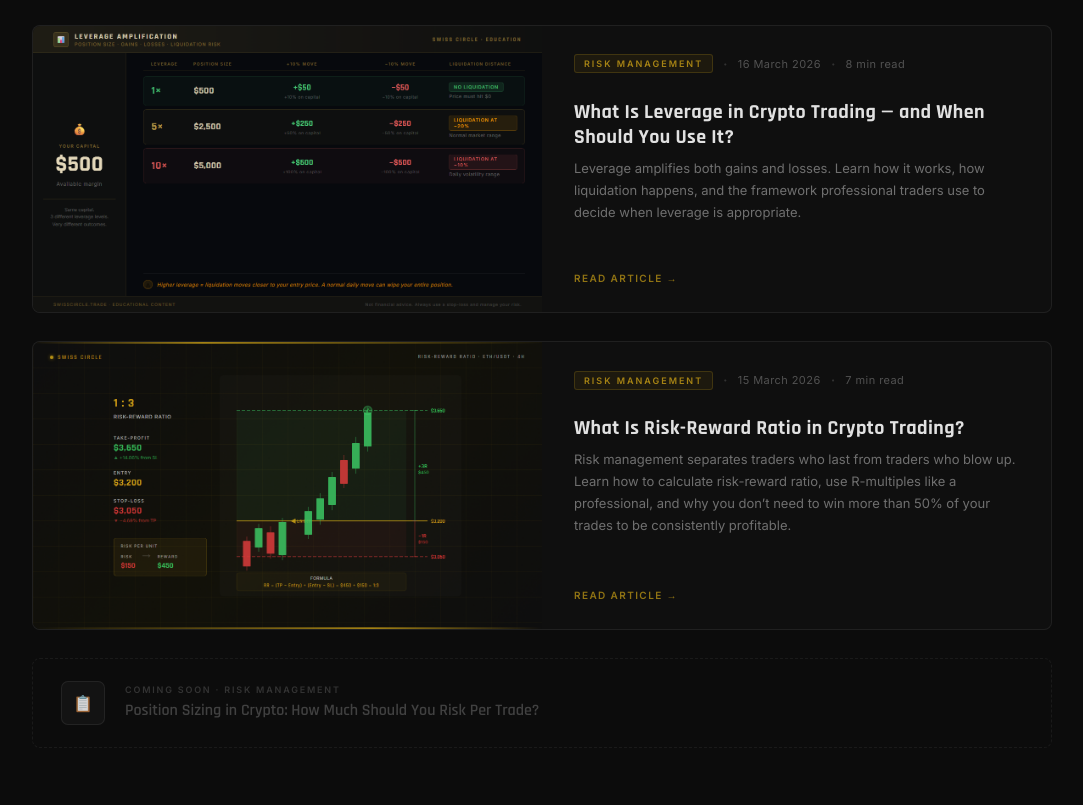
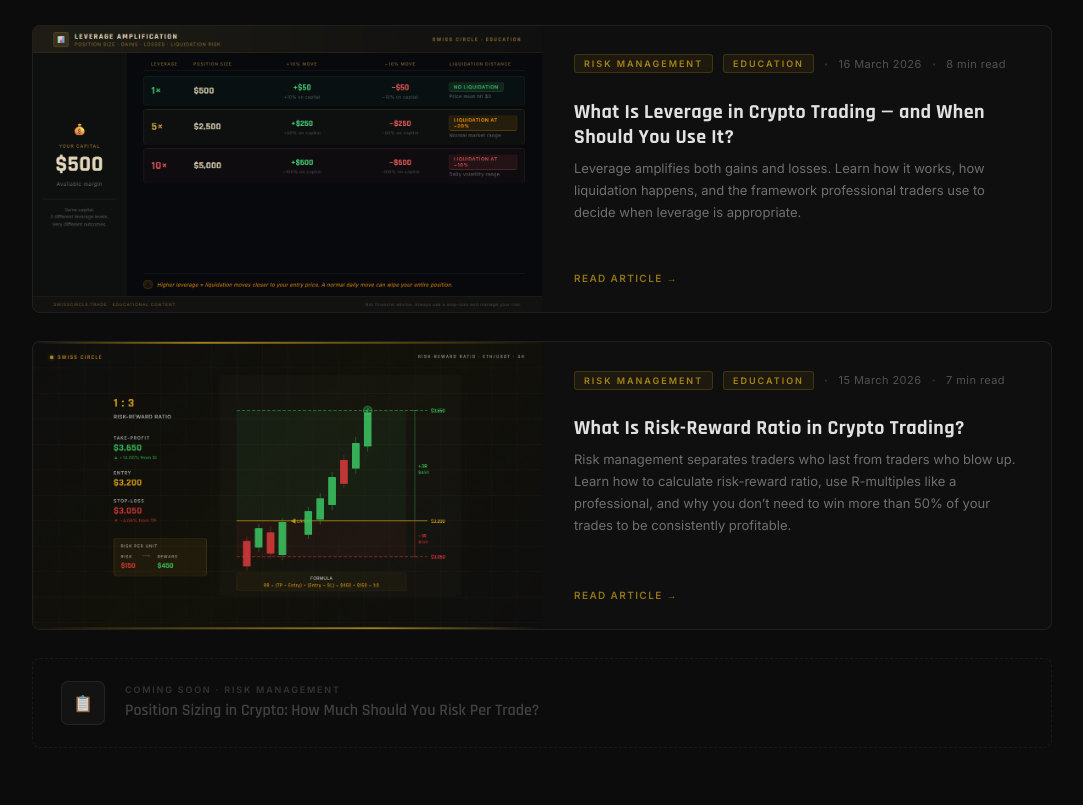
Before and after one commit to swisscircle09-lgtm/swisscircle, a website: page blog/index.html in a window 1280 px wide. Shown: the part 1339-2144 px from the top of the page, without its empty margins (98-1181 px from the left). Drawn offline with Linux system fonts and the light colour scheme.

Commit message:
Blog: add Education visible tag to leverage and risk-reward cards

```diff
--- a/blog/index.html
+++ b/blog/index.html
@@ -289,6 +289,7 @@
       <div class="card-item-body">
         <div class="card-meta">
           <span class="cat-tag">Risk Management</span>
+          <span class="cat-tag">Education</span>
           <span class="meta-dot">&middot;</span>
           <span class="meta-text">16 March 2026</span>
           <span class="meta-dot">&middot;</span>
@@ -306,6 +307,7 @@
       <div class="card-item-body">
         <div class="card-meta">
           <span class="cat-tag">Risk Management</span>
+          <span class="cat-tag">Education</span>
           <span class="meta-dot">&middot;</span>
           <span class="meta-text">15 March 2026</span>
           <span class="meta-dot">&middot;</span>
```
